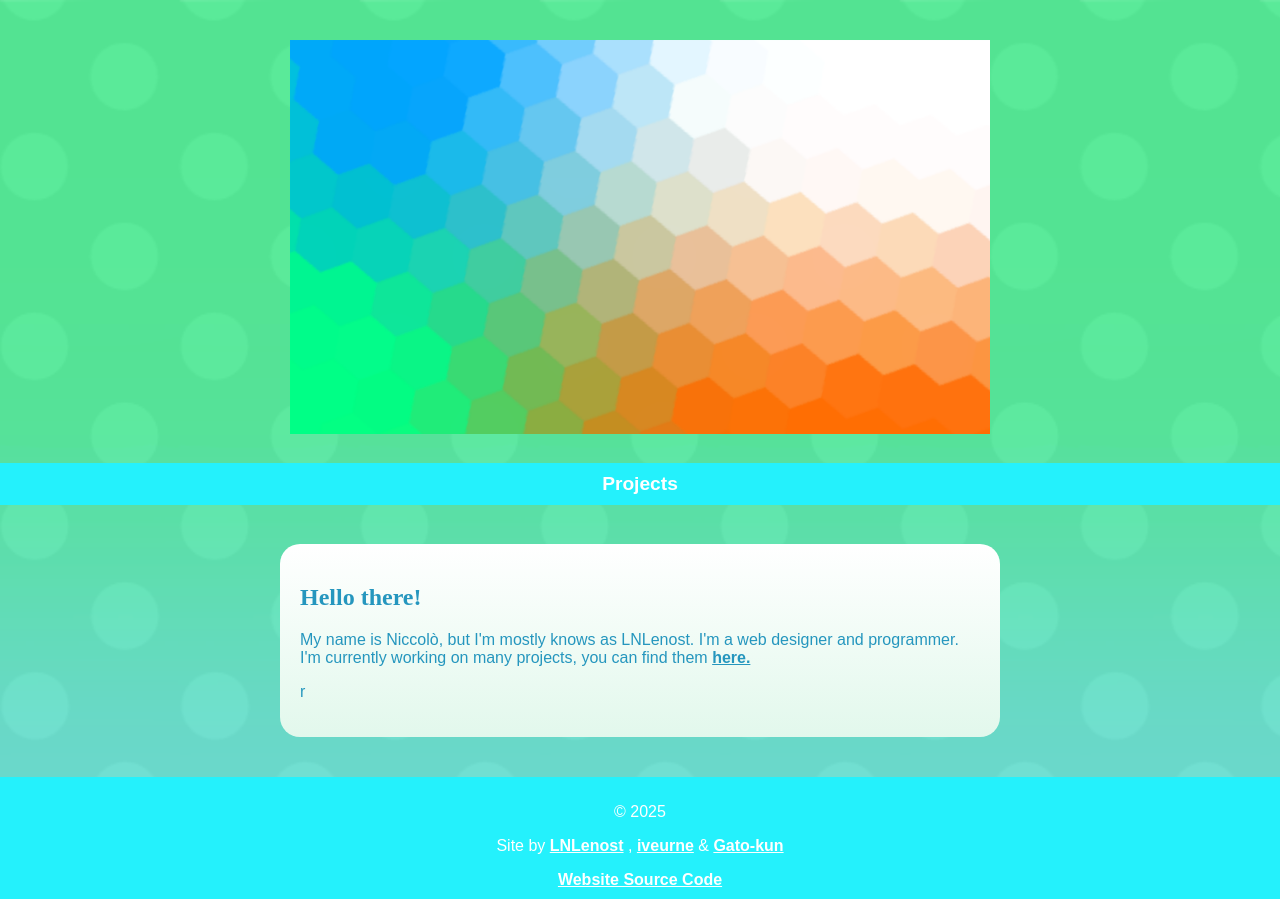
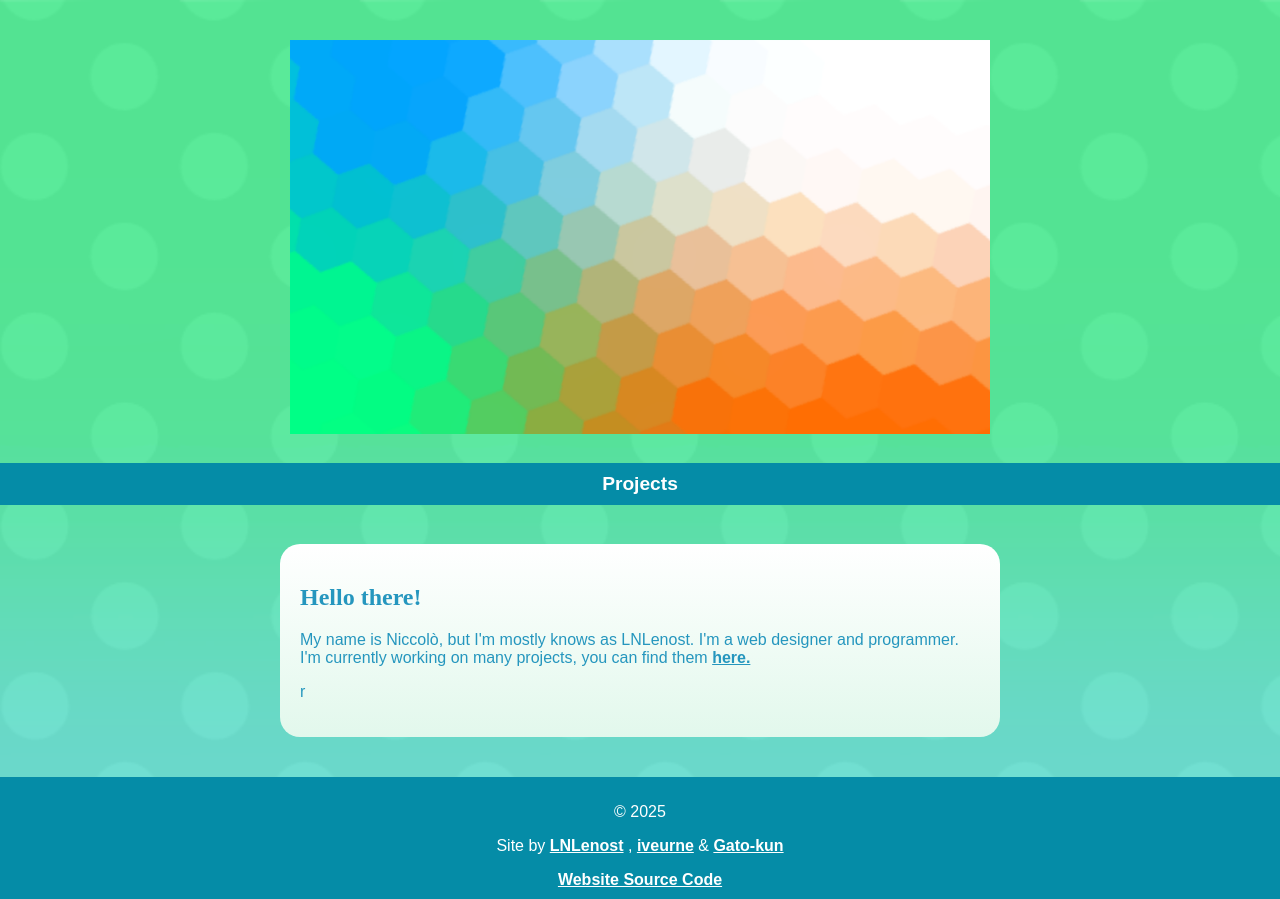
Before and after one commit to LNLenost/lnlenost.github.io, a plain HTML site: page www/index.html in a window 1280 px wide. Drawn offline with Linux system fonts and the light colour scheme; a web font is replaced by a local one.

Commit message:
update styles.css

```diff
--- a/www/styles.css
+++ b/www/styles.css
@@ -34,7 +34,7 @@ nav ul {
     list-style: none;
     padding: 0;
     text-align: center;
-    background-color: #24F1FC;
+    background-color: #058CA7;
     font-size: 1.2em;
     font-family: seurat, sans-serif;
     display: flex;
@@ -120,7 +120,7 @@ footer {
     text-align: center;
     padding: 10px;
     bottom: 10px;
-    background-color: #24F1FC;
+    background-color: #058CA7;
     color: white;
 }
 
```
